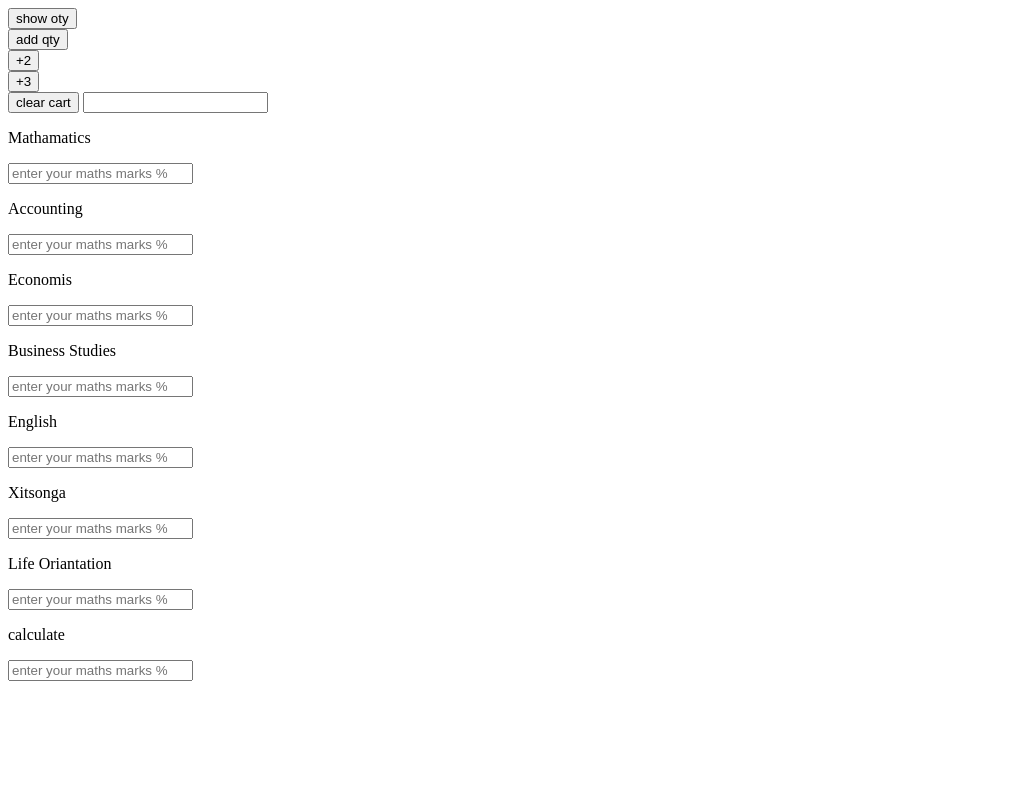
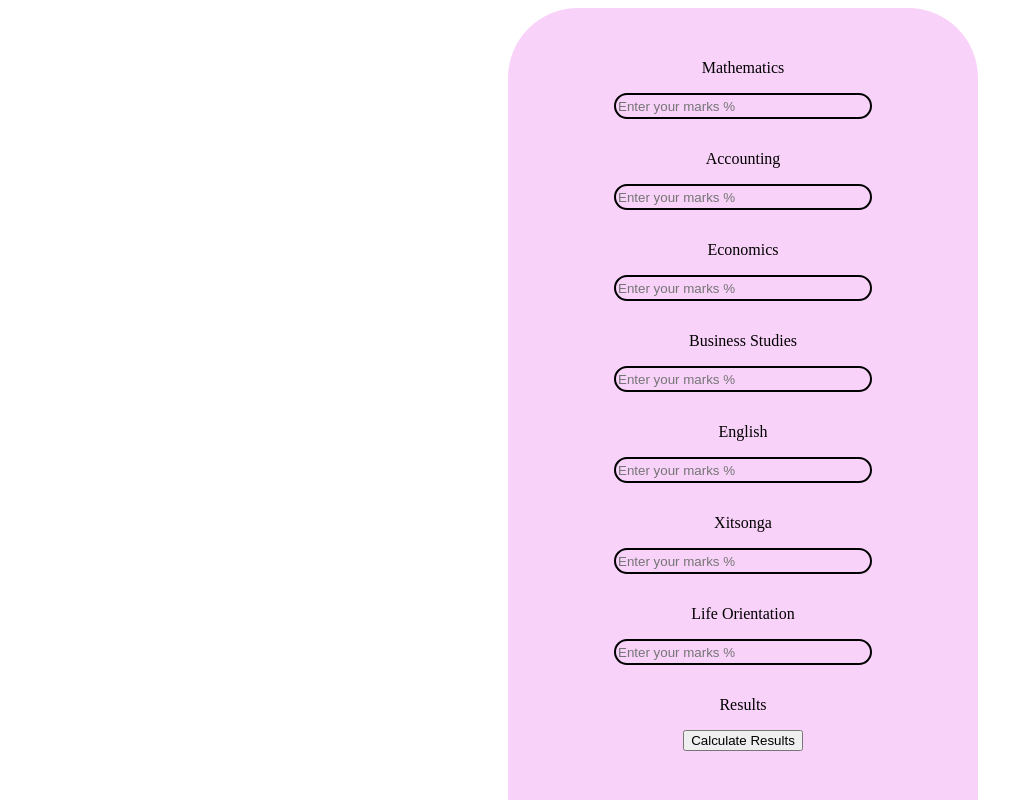
Before and after one commit to lifelebisi/button_java, a plain HTML site: page index.html in a window 1280 px wide. Shown: the top 800 px of the page, without its empty margins (0-1033 px from the left). Drawn offline with Linux system fonts and the light colour scheme.

Commit message:
added subjects and how to calculate

```diff
--- /dev/null
+++ b/form.css
@@ -0,0 +1,27 @@
+input{width:250px ;
+    height: 20px;
+    border-radius: 30px;
+    border: 2px solid #000000;
+    margin-bottom: 15px ;
+    background: transparent;
+    color: white;
+    justify-content: center;
+    align-items: center;
+    }
+
+body{
+background-size: cover;
+background-position: center center;
+font-family:poppins;}
+
+
+
+.box{text-align:  center;
+    justify-content: center center;
+    width: 400px;
+    height: 850px;
+    margin: 60 auto 0;
+    padding: 35px;
+    background-color: rgba(218, 30, 218, 0.2);;
+    border-radius: 70px 70px ;
+margin-left: 500px;}
--- a/index.html
+++ b/index.html
@@ -3,12 +3,12 @@
 <head>
     <meta charset="UTF-8">
     <meta name="viewport" content="width=device-width, initial-scale=1.0">
-    <title>Document</title>
+    <title>Document</title> <link rel="stylesheet" href="form.css">
 </head>
 <body>
 
 
-    <button onclick=" alert('Your quantity is '+ something );"> show oty</button> <br>
+    <!-- <button onclick=" alert('Your quantity is '+ something );"> show oty</button> <br>
 
     <button onclick="something= something+1; alert( 'Your quantity is '+ something);"> add qty</button> <br>
 
@@ -22,27 +22,47 @@
 
 
     <script> let something = 0; </script>
+        -->
+        <div class="box">
+        <p>Mathematics</p>
+        <input type="number" placeholder="Enter your marks %" id="mathss" required>
 
-    <input type="text"  required>
-    <p>  Mathamatics</p>
-    <input type="text" placeholder="enter your maths marks %"  required>
-    <P> Accounting</P>
-    <input type="text"placeholder="enter your maths marks %"  required>
-    <p>  Economis</p>
-    <input type="text" placeholder="enter your maths marks %"required>
-    <p>  Business Studies</p>
-    <input type="text" placeholder="enter your maths marks %"  required>
-    <p> English</p>
-    <input type="text"placeholder="enter your maths marks %"  required>
-    <p> Xitsonga</p>
-    <input type="text" placeholder="enter your maths marks %"  required>
-    <p> Life Oriantation</p>
-    <input type="text"placeholder="enter your maths marks %"  required>
-    <p>  calculate</p>
-    <input type="text" placeholder="enter your maths marks %" required>
+        <p>Accounting</p>
+        <input type="number" placeholder="Enter your marks %" id="acc">
+
+        <p>Economics</p>
+        <input type="number" placeholder="Enter your marks %" id="eco">
+
+        <p>Business Studies</p>
+        <input type="number" placeholder="Enter your marks %" id="bst" required>
+
+        <p>English</p>
+        <input type="number" placeholder="Enter your marks %" id="eng" required>
+
+        <p>Xitsonga</p>
+        <input type="number" placeholder="Enter your marks %" id="xit" required>
+
+        <p>Life Orientation</p>
+        <input type="number" placeholder="Enter your marks %" id="lo" required>
+
+        <p>Results</p>
+        <button onclick="calculate()">Calculate Results</button>
+
+        <h1 id="display"></h1>
+    </div>
+
+    </div>
+ <script src="./main.js" >
+
+
+
+</script>
 
 
 
 
 
-</html>
+</body>
+
+
+</html> -->
--- a/main.js
+++ b/main.js
@@ -0,0 +1,25 @@
+function calculate() {
+
+    // Retrieve the values of the input fields
+    let mathss = parseFloat(document.getElementById('mathss').value);
+    let acc = parseFloat(document.getElementById('acc').value);
+    let eco = parseFloat(document.getElementById('eco').value);
+    let bst = parseFloat(document.getElementById('bst').value);
+    let eng = parseFloat(document.getElementById('eng').value);
+    let xit = parseFloat(document.getElementById('xit').value);
+    let lo = parseFloat(document.getElementById('lo').value);
+
+    // Calculate the total marks
+    let totalMarks = mathss + acc + eco + bst + eng + xit + lo;
+
+    // Calculate the average marks
+    let averageMarks = totalMarks / 7;
+
+    // Display the results
+     resultMessage = document.getElementById('display');
+    if (!isNaN(averageMarks)) {
+        resultMessage.innerHTML = "Average marks: " + averageMarks.toFixed(2) + "%";
+    } else {
+        resultMessage.innerHTML = "Please enter valid marks for all subjects.";
+    }
+}
```
